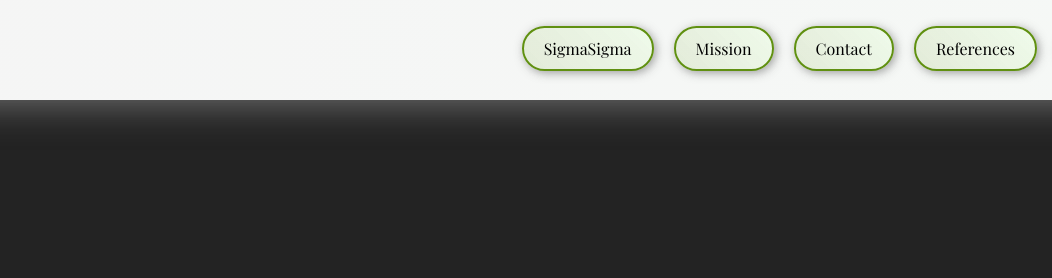
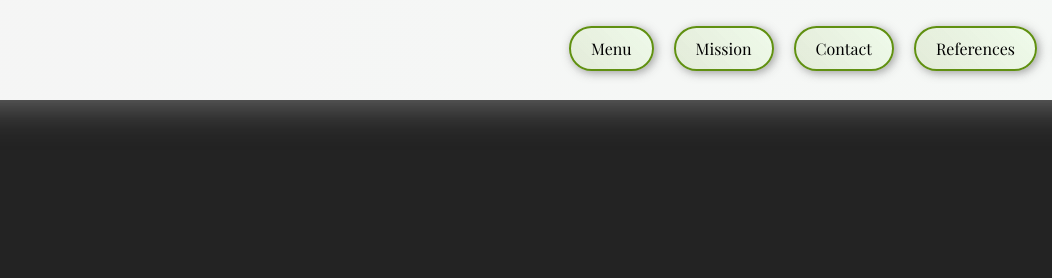
Before and after one commit to Lqnuxs/edenstable, a plain HTML site: page frontend/index.html in a window 1280 px wide. Shown: the top 278 px of the page, 131-1183 px from the left. Drawn offline with nearby package versions, Linux system fonts and the light colour scheme; files that its build step writes are made by us from their sources; no server answers; files whose address does not match are found by name; a web font is replaced by a local one.

Commit message:
sigmasigma > menu

```diff
--- a/frontend/index.html
+++ b/frontend/index.html
@@ -27,7 +27,7 @@
           </a>
         </div>
         <ul class="nav-links">
-          <li class="nav-item"><a href="menu.html">SigmaSigma</a></li>
+          <li class="nav-item"><a href="menu.html">Menu</a></li>
           <li class="nav-item"><a href="mission.html">Mission</a></li>
           <li class="nav-item"><a href="contact.html">Contact</a></li>
           <li class="nav-item"><a href="references.html">References</a></li>
```
